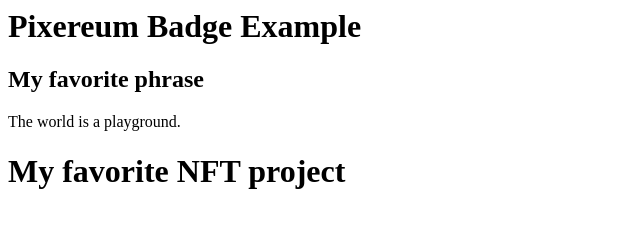
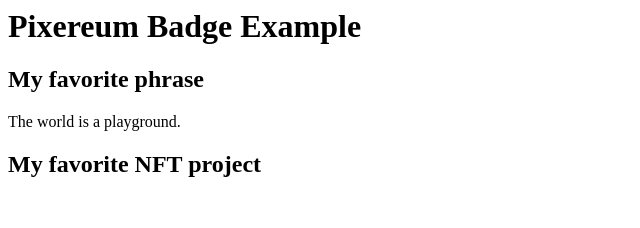
Before and after one commit to hm0429/playground, a plain HTML site: page pixereum/badge_example.html in a window 1280 px wide. Shown: the whole page, without its empty margins (0-640 px from the left). Drawn offline with nearby package versions, Linux system fonts and the light colour scheme.

Commit message:
Update badge_example.html

```diff
--- a/pixereum/badge_example.html
+++ b/pixereum/badge_example.html
@@ -6,7 +6,7 @@
 	<h1>Pixereum Badge Example</h1>
 	<h2>My favorite phrase</h2>
 	<p>The world is a playground.</p>
-	<h1>My favorite NFT project</h1>
+	<h2>My favorite NFT project</h2>
 	<ins id="__pixereum__" style="width:300px;"></ins>
 	<script src="https://ajax.googleapis.com/ajax/libs/jquery/3.2.1/jquery.min.js"></script>
 	<script src="https://v2.pixereum.io/js/web3.min.js"></script>
```
